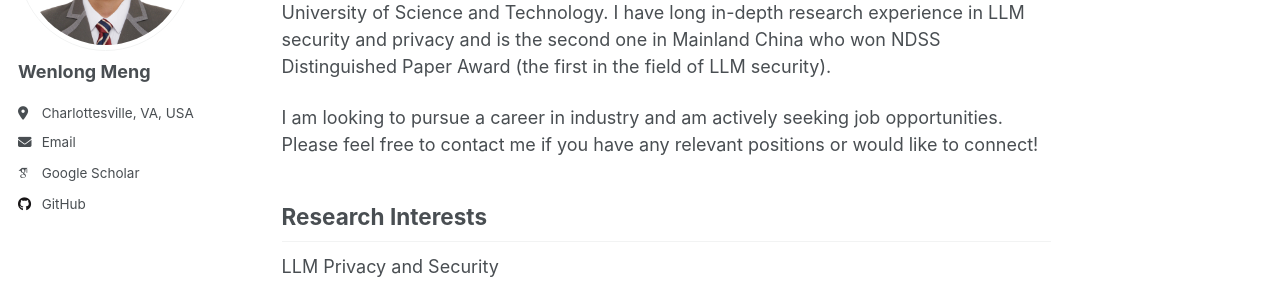
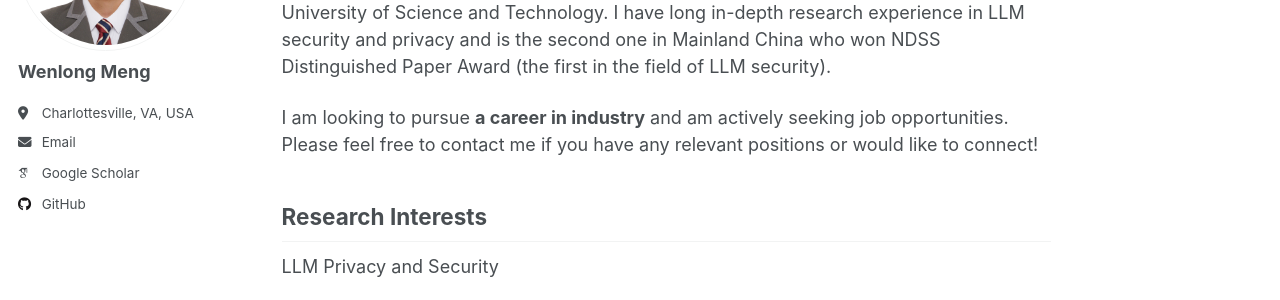
Before and after one commit to meng-wenlong/meng-wenlong.github.io, a Jekyll site: the page built from _pages/about.md, in a window 1280 px wide and 900 px high. Shown: the part 223-523 px from the top of the window. Built offline with Jekyll 4.4.1, drawn with Linux system fonts in a browser that asks for light colours; some web fonts are replaced.

```diff
--- a/_pages/about.md
+++ b/_pages/about.md
@@ -10,7 +10,7 @@ redirect_from:
 I am a last-year Ph.D. student at Zhejiang University, supervised by [Prof. Wenzhi Chen](https://person.zju.edu.cn/chenwenzhi) and [Prof. Chengkun Wei](https://chengkunwei.github.io/en). I am currently a Visiting Graduate Researcher (VGR) at the University of Virginia, advised by [Prof. Tianhao Wang](https://tianhao.wang/). I got my Bachelor's degree from Huazhong University of Science and Technology. I have long in-depth research experience in LLM security and privacy and is the second one in Mainland China who won NDSS Distinguished Paper Award (the first in the field of LLM security).
 
 
-I am looking to pursue a career in industry and am actively seeking job opportunities. Please feel free to contact me if you have any relevant positions or would like to connect!
+I am looking to pursue **a career in industry** and am actively seeking job opportunities. Please feel free to contact me if you have any relevant positions or would like to connect!
 
 Research Interests
 ------
```
